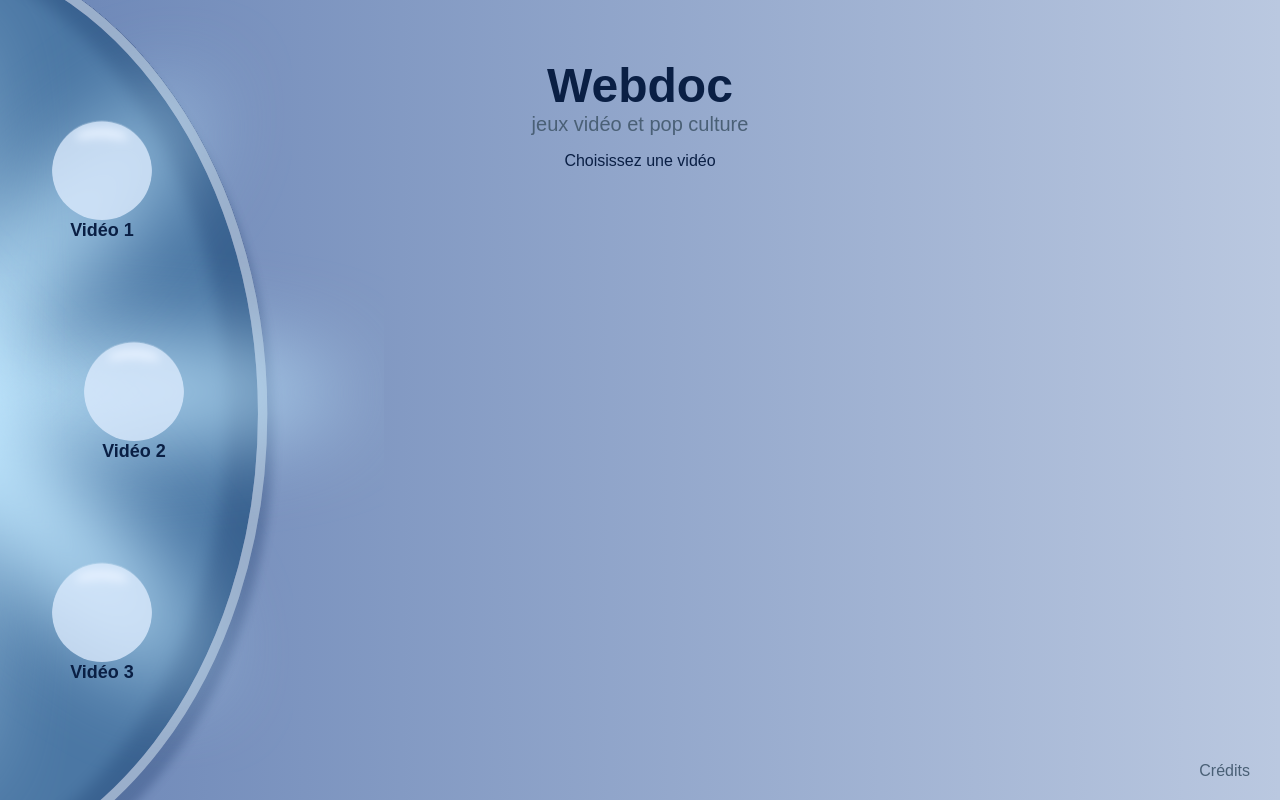
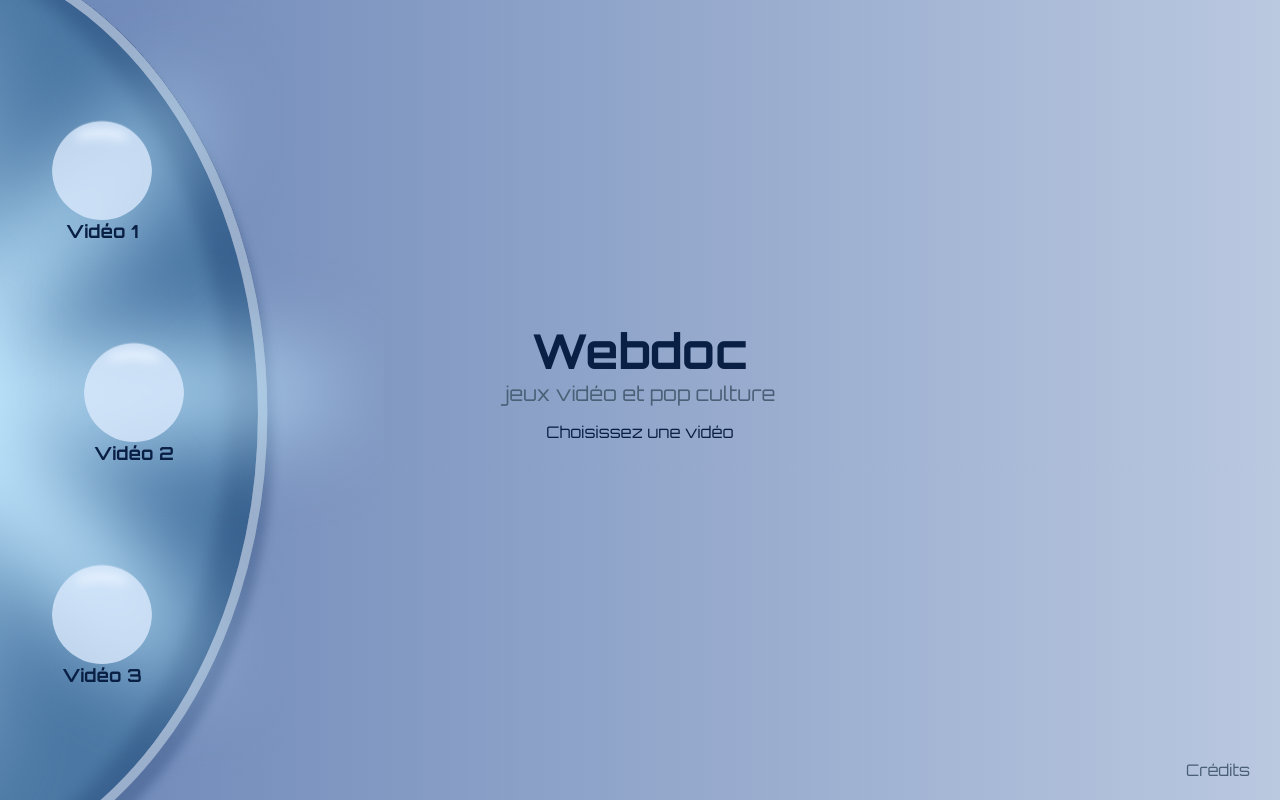
Before and after one commit to Hugopinchemel/Webdoc, a website: page index.html in a window 1280 px wide. Drawn offline with Linux system fonts and the light colour scheme.

Commit message:
Update workspace settings and CSS styles; change font to Orbitron and adjust layout properties

```diff
--- a/stylesheet.css
+++ b/stylesheet.css
@@ -1,21 +1,19 @@
-@font-face {
-    font-family: 'FOT-NewRodin Pro B';
-    src: url('.font/FOT-NewRodin Pro B.woff2') format('woff2');
-}
+@import url('https://fonts.googleapis.com/css2?family=Orbitron:wght@400..900&display=swap');
+
 
 
 body {
-    font-family: 'FOT-NewRounded Pro B', sans-serif;
+    font-family: 'orbitron', sans-serif;
     background: linear-gradient(to right, #6A85B6, #BAC8E0);
     text-align: center;
     color: #0A1F44;
 }
 
 .container {
+    display: flex;
+    flex-direction: column;
     position: relative;
-    width: 80%;
-    margin: auto;
-    padding-top: 50px;
+    margin-top: 40vh;
 }
 
 .title {
```
